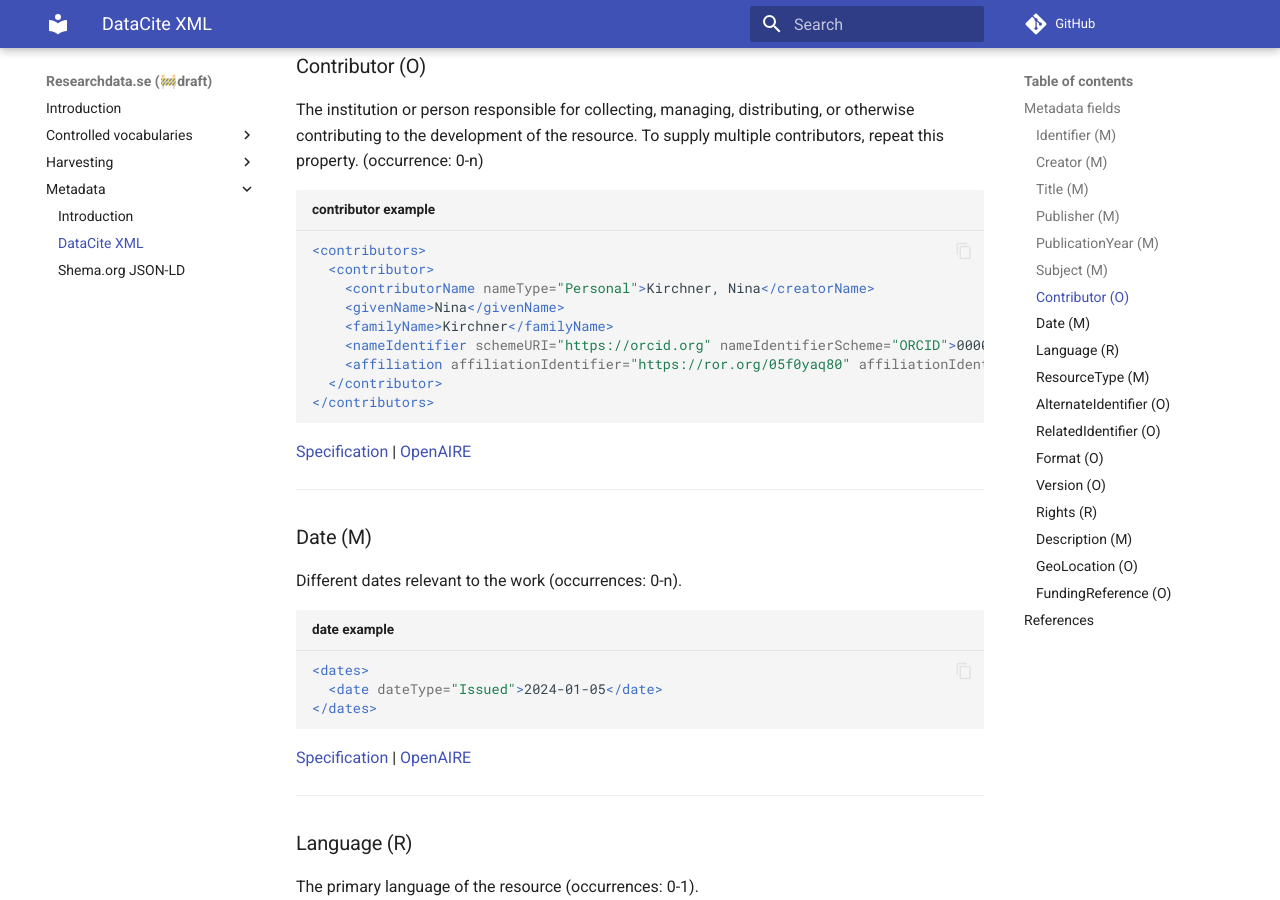
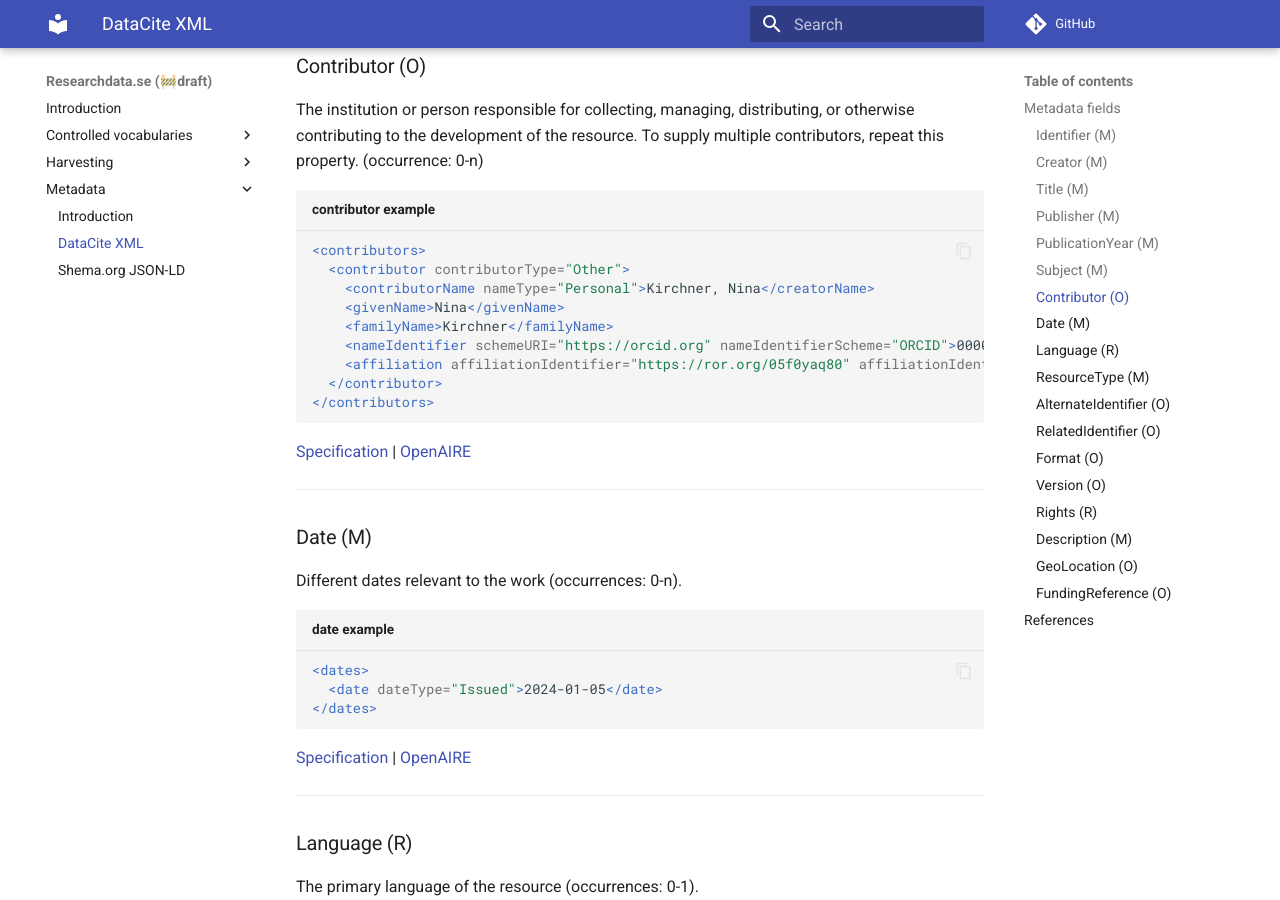
Before and after one commit to researchdata-se/docs.researchdata.se, an MkDocs documentation site: the page built from docs/metadata/datacite-xml.md, in a window 1280 px wide and 900 px high, scrolled down 2662 px. Built offline with MkDocs 1.6.1 and Material for MkDocs 9.7.7, drawn with Linux system fonts in a browser that asks for light colours; comment, search, counter and statistics services are not loaded.

Commit message:
Add contributorType (mandatory) to DataCite example

````diff
--- a/docs/metadata/datacite-xml.md
+++ b/docs/metadata/datacite-xml.md
@@ -126,7 +126,7 @@ The institution or person responsible for collecting, managing, distributing, or
 
 ```xml title="contributor example"
 <contributors>
-  <contributor>
+  <contributor contributorType="Other">
     <contributorName nameType="Personal">Kirchner, Nina</creatorName>
     <givenName>Nina</givenName>
     <familyName>Kirchner</familyName>
````
